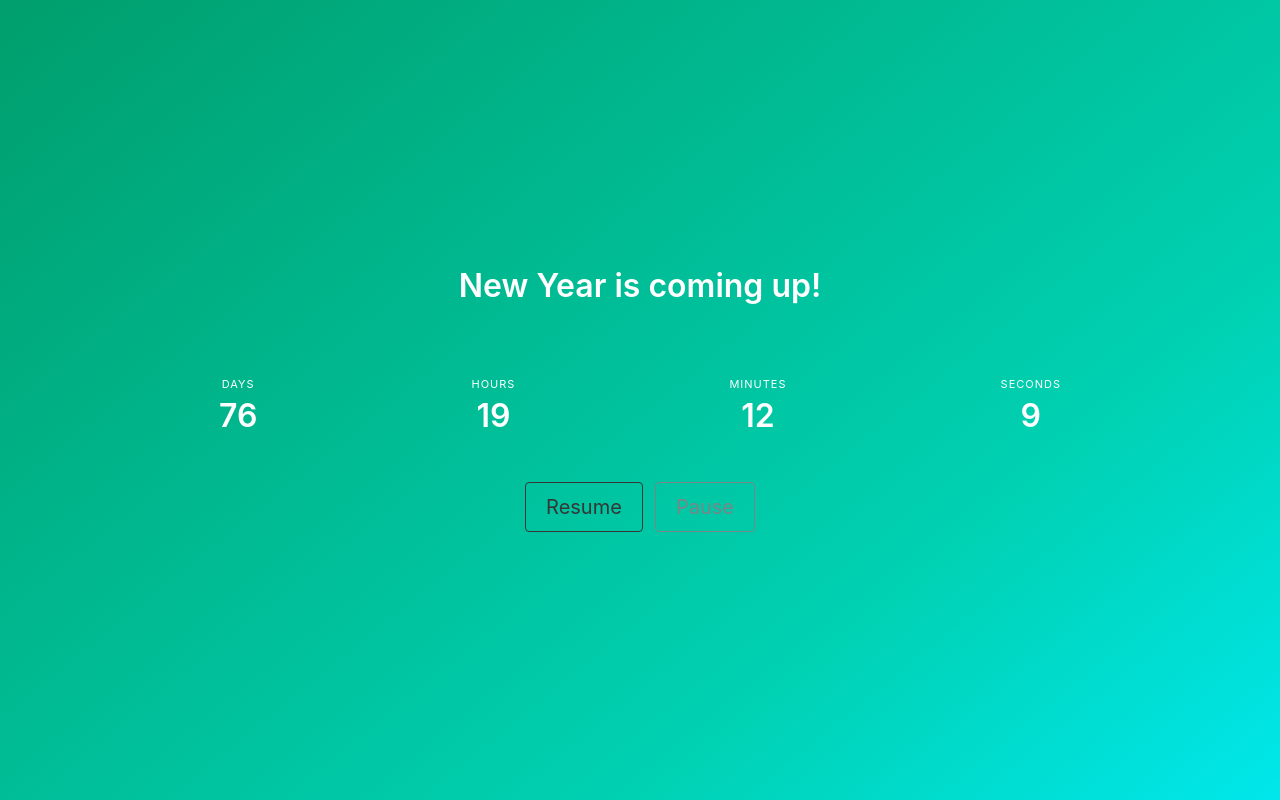
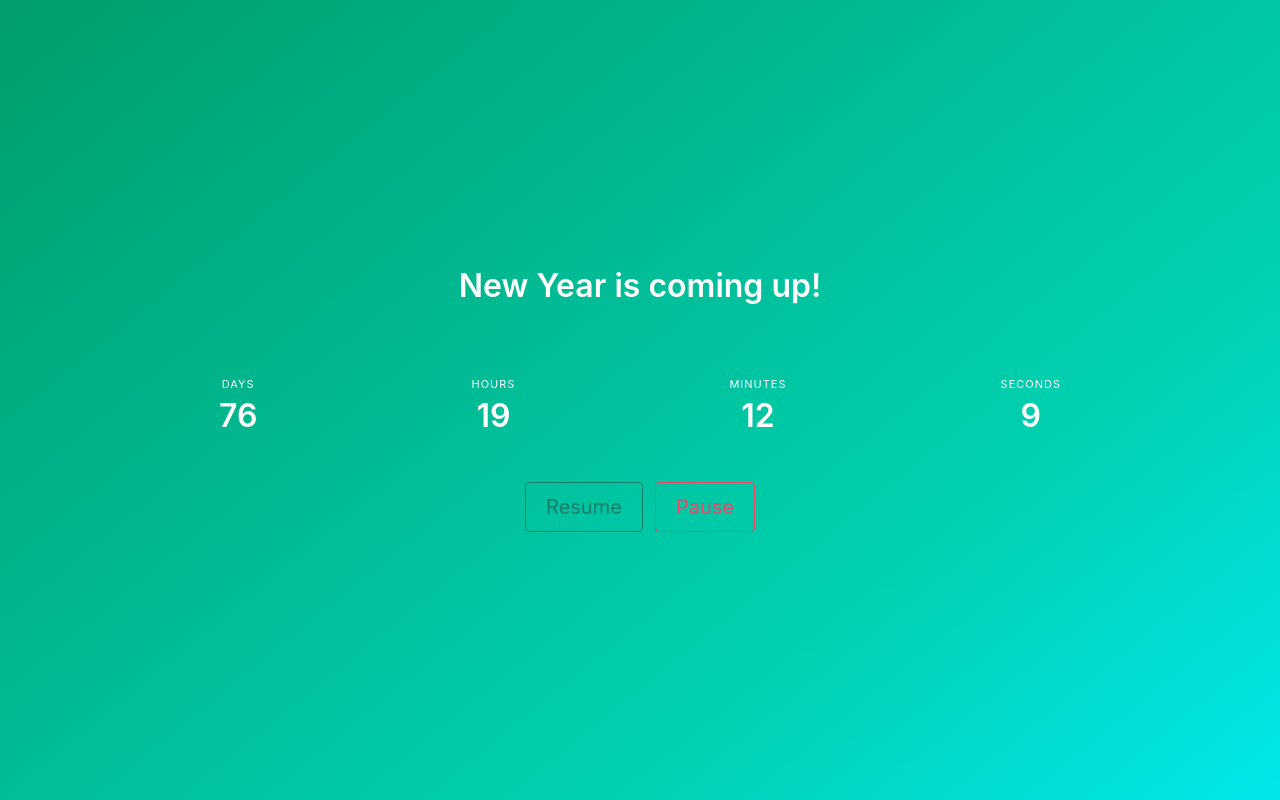
Before and after one commit to aviquez96/Year-Countdown, a React (Create React App) app in the folder countdown/: page / in a window 1280 px wide. Built offline with nearby package versions, Linux system fonts and the light colour scheme.

Commit message:
added resume and pause functionality

```diff
--- a/countdown/src/components/controls.js
+++ b/countdown/src/components/controls.js
@@ -5,13 +5,17 @@ class Controls extends React.Component {
         return (
             <div className="field is-grouped is-grouped-centered">
                 <p className="control">
-                    <button className="button is-dark is-outlined is-medium" disabled={this.props.paused}>
-                        Resume
+                    <button className="button is-dark is-outlined is-medium"
+                            disabled={!this.props.paused}
+                            onClick={this.props.onToggle}>
+                    Resume
                     </button>
                 </p>
                 <p className="control">
-                    <button className="button is-danger is-outlined is-medium" disabled={!this.props.paused}>
-                        Pause
+                    <button className="button is-danger is-outlined is-medium"
+                            disabled={this.props.paused}
+                            onClick={this.props.onToggle}>
+                    Pause
                     </button>
                 </p>
             </div>
--- a/countdown/src/components/countdown.js
+++ b/countdown/src/components/countdown.js
@@ -3,6 +3,7 @@ import moment from 'moment'
 import Controls from './controls.js'
 
 class Countdown extends React.Component {
+
     state = {
         duration: this.getRemaningTime(),
         paused: false
@@ -28,6 +29,20 @@ class Countdown extends React.Component {
 
     componentWillUnmount() {
         clearInterval(this.interval);
+    }
+
+    handleToggle = () => {
+        this.setState ((prevState, props) => {
+            const paused = !prevState.paused
+            if (paused) {
+                clearInterval(this.interval);
+            } else {
+                this.interval = setInterval(() => this.tick(), 1000);
+            }
+            return {
+                paused
+            }
+        })
     }
 
     render () {
@@ -68,7 +83,7 @@ class Countdown extends React.Component {
                                 </div>
                             </nav>
                         </section>
-                        <Controls paused={this.state.paused}/>
+                        <Controls paused={this.state.paused} onToggle={this.handleToggle}/>
                     </div>
                 </div>
             </section>
```
